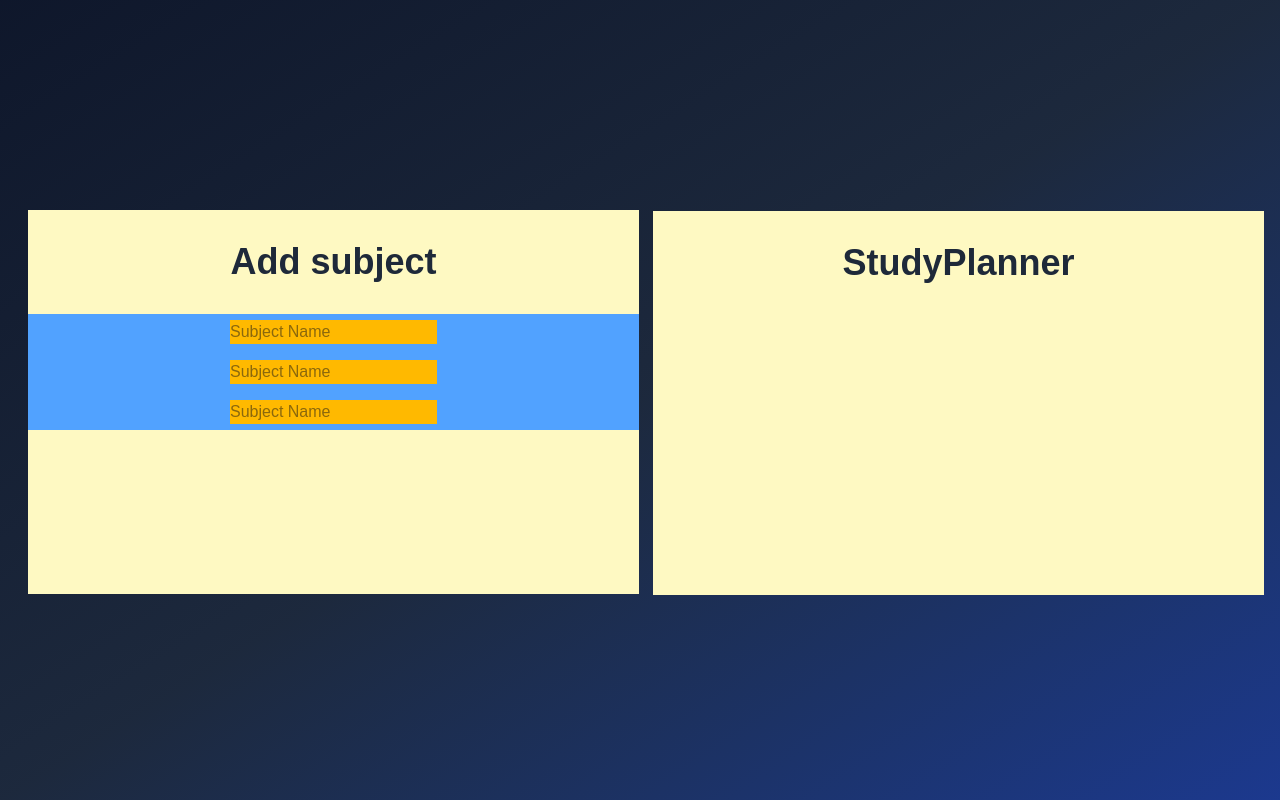
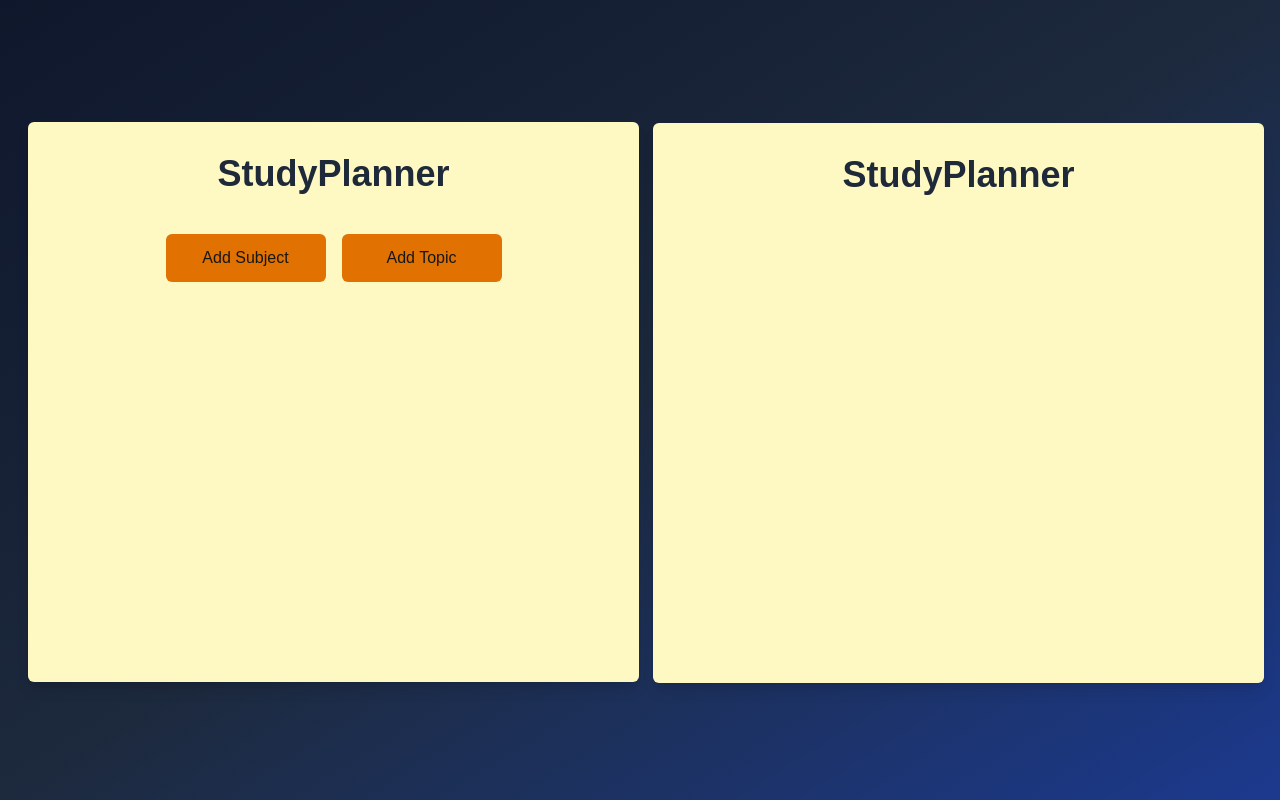
Before and after one commit to Qadeer572/StudyBuddy_Frontend, a Next.js app: page /studyPlanner in a window 1280 px wide. Built offline with nearby package versions, Linux system fonts and the light colour scheme.

Commit message:
make design

```diff
--- a/src/app/studyPlanner/page.tsx
+++ b/src/app/studyPlanner/page.tsx
@@ -1,31 +1,66 @@
+'use client';
 import React from "react";
+import { useState } from "react";
 export default function StudyPlanner() {
-    return(
+    const[activeForm,setActiveForm]=useState<'form1' | 'form2' | null>(null);
+return(
+
 <div className="min-h-screen bg-gradient-to-br from-slate-900 via-slate-800 to-blue-900 flex flex-col sm:flex-col md:flex-row items-center justify-end px-4 max-w-full">
-<div className="min-h-96 w-full sm:w-3/4 ml-3 lg:w-1/2 mt-1 max-w-4xl bg-yellow-100 flex flex-col">
+<div className="min-h-96 w-full sm:w-3/4 ml-3 lg:w-1/2 mt-1 md:h-[35rem] max-w-4xl bg-yellow-100 flex flex-col rounded-md shadow-lg">
     <h1 className="text-4xl font-bold text-center text-gray-800 p-8 font-cursive">
-       Add subject
+      StudyPlanner
     </h1>
-    <div className="">
+    <div className="flex justify-center items-center space-x-4 mt-2 mb-2">
+        <button className="md:w-[10rem] h-[3rem] bg-amber-600 rounded-md " onClick={() =>setActiveForm('form1')} >Add Subject</button>
+        <button className="md:w-[10rem] h-[3rem] bg-amber-600 rounded-md" onClick={() =>setActiveForm('form2')}>Add Topic</button>
+    </div>
+    <div className=" bg-gradient-to-br from-slate-900 via-slate-800 to-blue-900 rounded-md mx-auto sm: w-sm md:w-sm ">
+    {activeForm === 'form1' && (
         <form action="">
-            <div className="flex flex-col p-1.5 items-center justify-center space-y-4 border-red-100 bg-blue-400">
+            <div className="flex flex-col p-1.5 items-center justify-center  sm:h-[20rem] md:h-[20rem] space-y-4">
                 <input
-                 placeholder="Subject Name"
-                 className="bg-amber-400"
+                 placeholder=" Subject Name"
+                 className="bg-blue-300 text-black md: w-[18rem] h-[3rem] rounded-md"
+                 type="text"
+                 required
+                 />
+                 <input
+                 placeholder=" Subject Description (optional)"
+                 className="bg-blue-300 text-black md: w-[18rem] h-[5rem] rounded-md"
                  type="text" />
-                 <input
-                 placeholder="Subject Name"
-                 className="bg-amber-400"
-                 type="text" />
-                 <input
-                 placeholder="Subject Name"
-                 className="bg-amber-400"
-                 type="text" />
+                 <button className="bg-blue-600 md:w-[9rem] h-[3rem] rounded-md hover:bg-red-500">
+                    Add Subject</button>
+
             </div>
         </form>
+    )}
+    {activeForm === 'form2' && (
+         <form action="">
+         <div className="flex flex-col p-1.5 items-center justify-center  sm:h-[20rem] md:h-[20rem] space-y-4">
+             <input
+              placeholder=" Title"
+              className="bg-blue-300 text-black md: w-[18rem] h-[3rem] rounded-md"
+              type="text" />
+                <select className="bg-blue-300 text-black md: w-[18rem] h-[3rem] rounded-md" name="Subject" id="Subject">
+                    <option value="Maths">Maths</option>
+                    <option value="Physics">Physics</option>
+                    <option value="Chemistry">Chemistry</option>
+                    <option value="Biology">Biology</option>
+                    <option value="English">English</option>
+                    </select>
+              <input
+              placeholder=" DeadLine"
+              className="bg-blue-300 text-black md: w-[18rem] h-[3rem] rounded-md"
+              type="Date" />
+              <button className="bg-blue-600 md:w-[9rem] h-[3rem] rounded-md hover:bg-red-500">
+                 Add Topic</button>
+
+         </div>
+     </form>
+    )}
     </div>
   </div>
-  <div className="min-h-96 w-full  sm:w-3/4 mt-3.5 md : ml-3.5 mb-2 lg:w-1/2 max-w-4xl bg-yellow-100 flex flex-col">
+  <div className="min-h-96 w-full  sm:w-3/4 mt-3.5 md : h-[35rem] ml-3.5 mb-2 lg:w-1/2 max-w-4xl bg-yellow-100 flex flex-col rounded-md shadow-lg">
     <h1 className="text-4xl font-bold text-center text-gray-800 p-8 font-cursive">
       StudyPlanner
     </h1>
```
